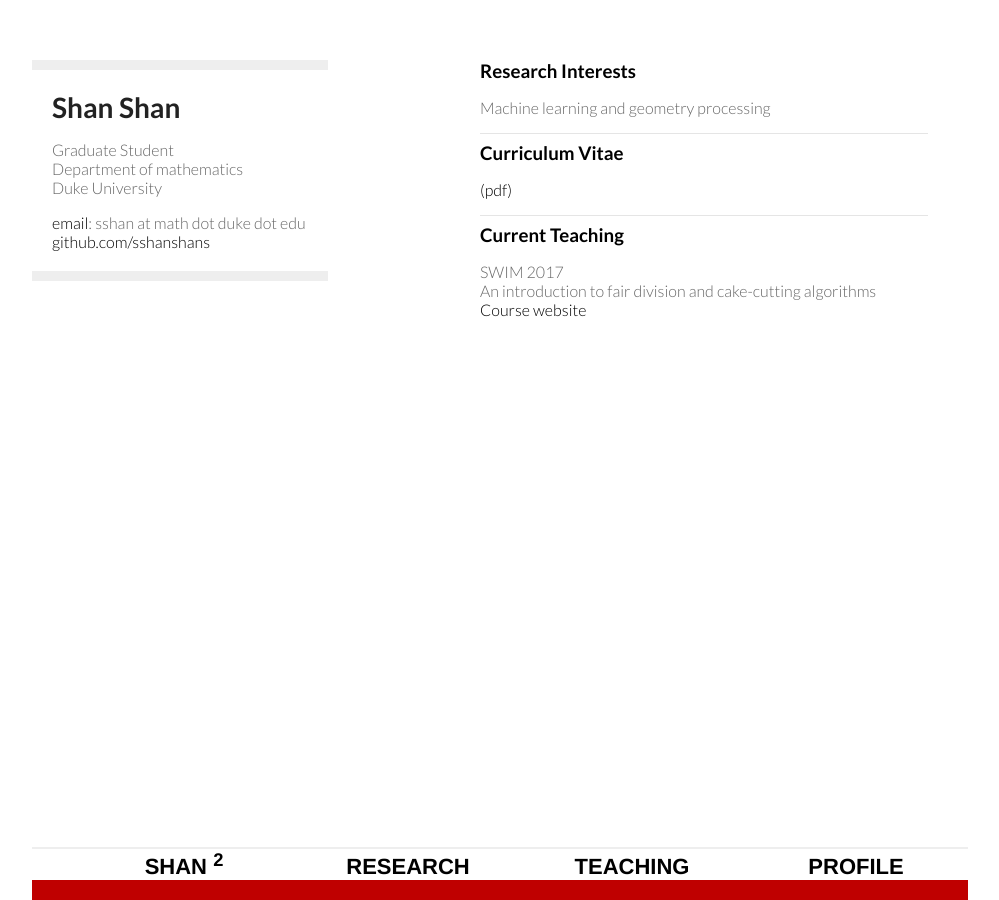
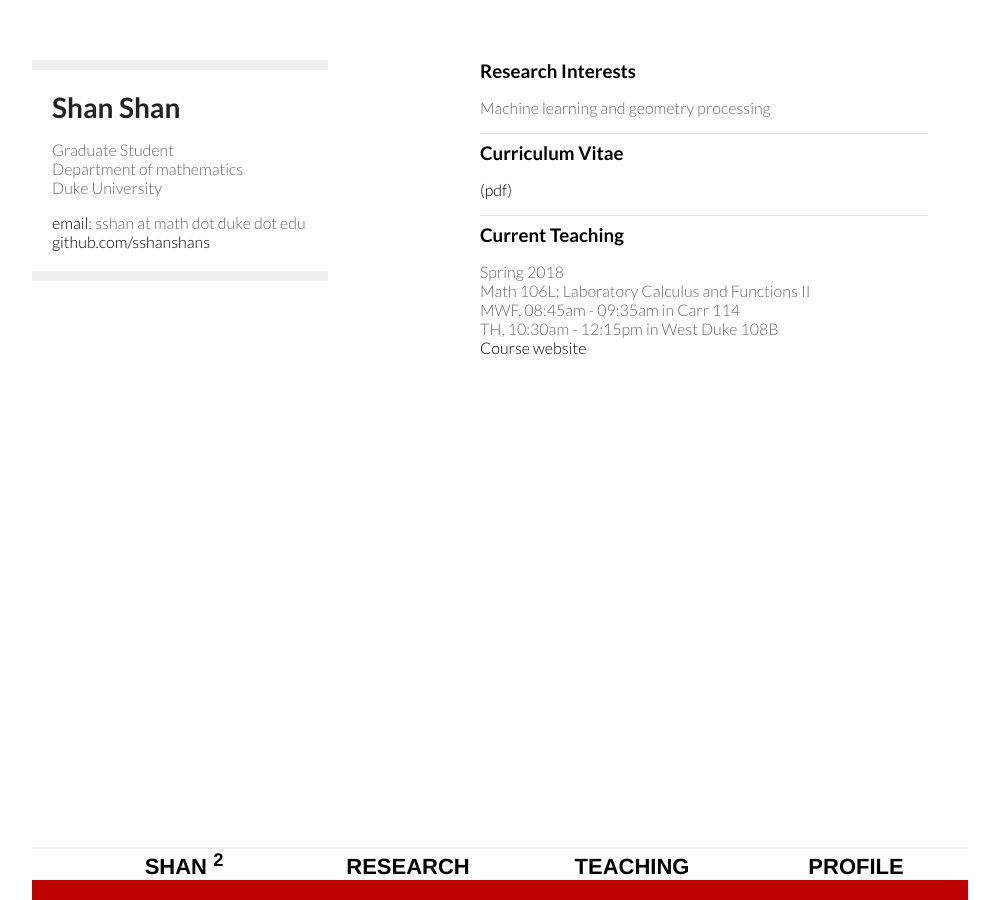
Before and after one commit to sshanshans/sshanshans.github.io, a Jekyll site: the page built from index.md, in a window 1280 px wide. Shown: the whole page, without its empty margins (160-1159 px from the left). Built offline with Jekyll 4.4.1, drawn with Linux system fonts in a browser that asks for light colours.

```diff
--- a/index.md
+++ b/index.md
@@ -13,6 +13,8 @@ Machine learning and geometry processing
 <hr />
 
 ### Current Teaching
-SWIM 2017 <br />
-An introduction to fair division and cake-cutting algorithms <br />
-[Course website](/swim.html)
+Spring 2018  <br />
+Math 106L: Laboratory Calculus and Functions II <br />
+MWF, 08:45am - 09:35am in Carr 114 <br />
+TH, 10:30am - 12:15pm in West Duke 108B <br />
+[Course website](/math106/index.html)
```
Also changed, not shown: teaching/teaching.md (+9 -2 lines).
